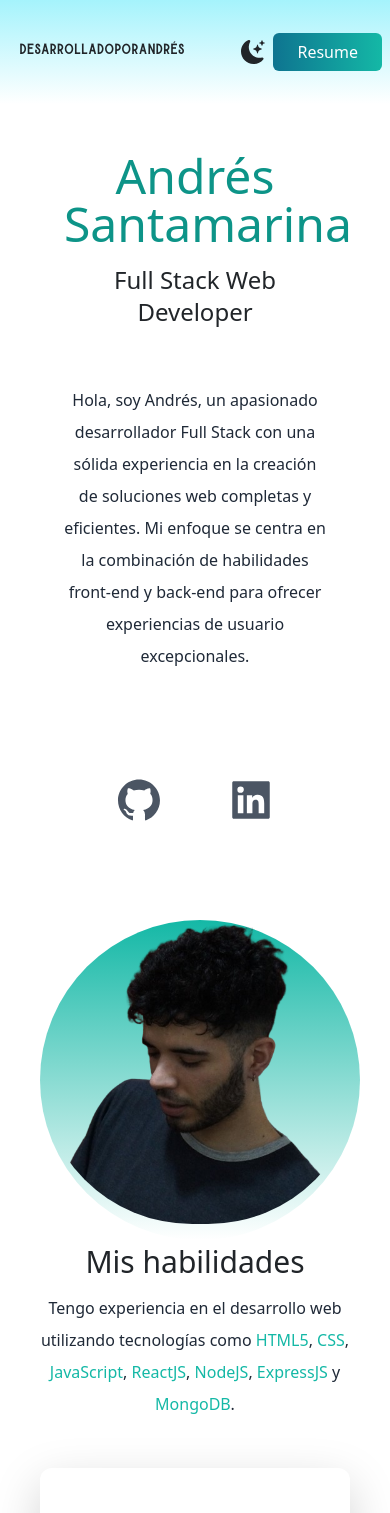
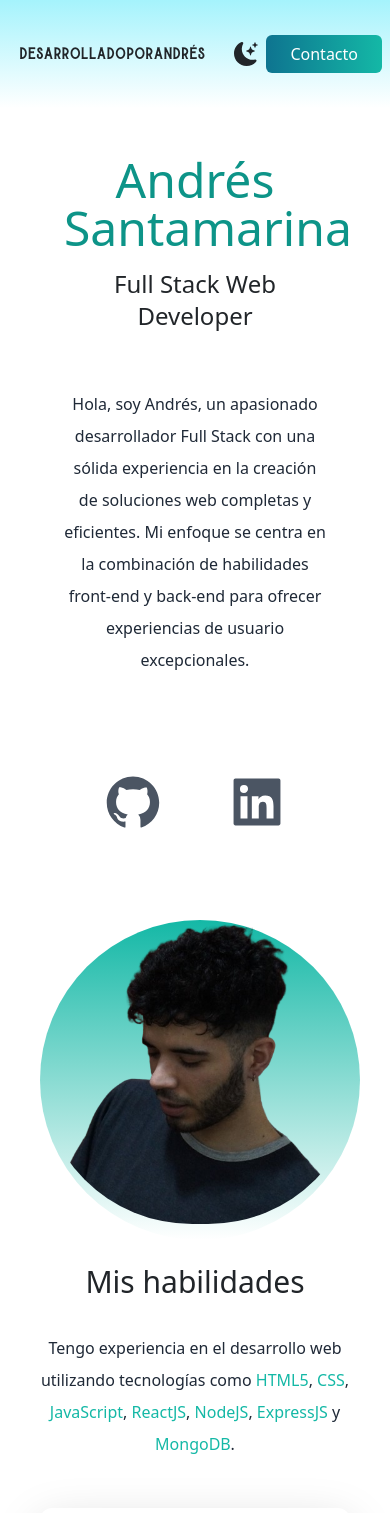
Before and after one commit to AndresSantamarina/portfolio, a React (Vite) app: page / in a window 390 px wide. Shown: the top 1513 px of the page. Built offline with nearby package versions, Linux system fonts and the light colour scheme.

Commit message:
agrande los logos de github y de linkedin

```diff
--- a/src/components/BarraNav.jsx
+++ b/src/components/BarraNav.jsx
@@ -3,7 +3,7 @@ import { BsFillMoonStarsFill } from "react-icons/bs";
 const BarraNav = ({ setModo, modo }) => {
   return (
     <nav className="py-10 flex justify-between bg-gradient-to-b from-cyan-200 dark:bg-gray-900">
-      <h1 className="ml-5 text-md font-burtons dark:text-white md:text-xl">
+      <h1 className="ml-5 text-lg font-burtons dark:text-white md:text-xl">
         desarrolladoporandrés
       </h1>
       <ul className="flex items-center">
@@ -18,7 +18,7 @@ const BarraNav = ({ setModo, modo }) => {
             href="#"
             className="bg-gradient-to-r from-cyan-700 to-teal-500 text-white px-4 mx-2 py-2 rounded-md md:mx-5"
           >
-            Resume
+            Contacto
           </a>
         </li>
       </ul>
--- a/src/components/Footer.jsx
+++ b/src/components/Footer.jsx
@@ -1,7 +1,7 @@
 
 const Footer = () => {
     return (
-       <footer className="text-center py-3 md:py-10 font-burtons bg-gradient-to-t from-cyan-200 dark:bg-gray-900">
+       <footer className="text-center py-5 md:py-10 font-burtons bg-gradient-to-t from-cyan-200 dark:bg-gray-900">
         Todos los derechos reservados &copy;
        </footer>
     );
--- a/src/components/Inicio.jsx
+++ b/src/components/Inicio.jsx
@@ -28,7 +28,7 @@ const Inicio = () => {
             excepcionales.
           </p>
         </div>
-        <div className="text-5xl flex justify-center gap-16 py-3 text-gray-600">
+        <div className="text-6xl flex justify-center gap-16 py-2 text-gray-600 md:text-7xl">
           <AiFillGithub />
           <AiFillLinkedin />
         </div>
@@ -38,7 +38,7 @@ const Inicio = () => {
       </section>
       <section>
         <div>
-          <h3 className="text-center text-3xl py-1  dark:text-white">Mis habilidades</h3>
+          <h3 className="text-center text-3xl py-4  dark:text-white">Mis habilidades</h3>
           <p className="text-center text-md py-2 leading-8 md:text-xl max-w-xl mx-auto text-gray-800  dark:text-white">
             Tengo experiencia en el desarrollo web utilizando tecnologías como <span className="text-teal-500">HTML5</span>, <span className="text-teal-500">CSS</span>, <span className="text-teal-500">JavaScript</span>, <span className="text-teal-500">ReactJS</span>, <span className="text-teal-500">NodeJS</span>, <span className="text-teal-500">ExpressJS</span> y <span className="text-teal-500">MongoDB</span>.
           </p>
```
